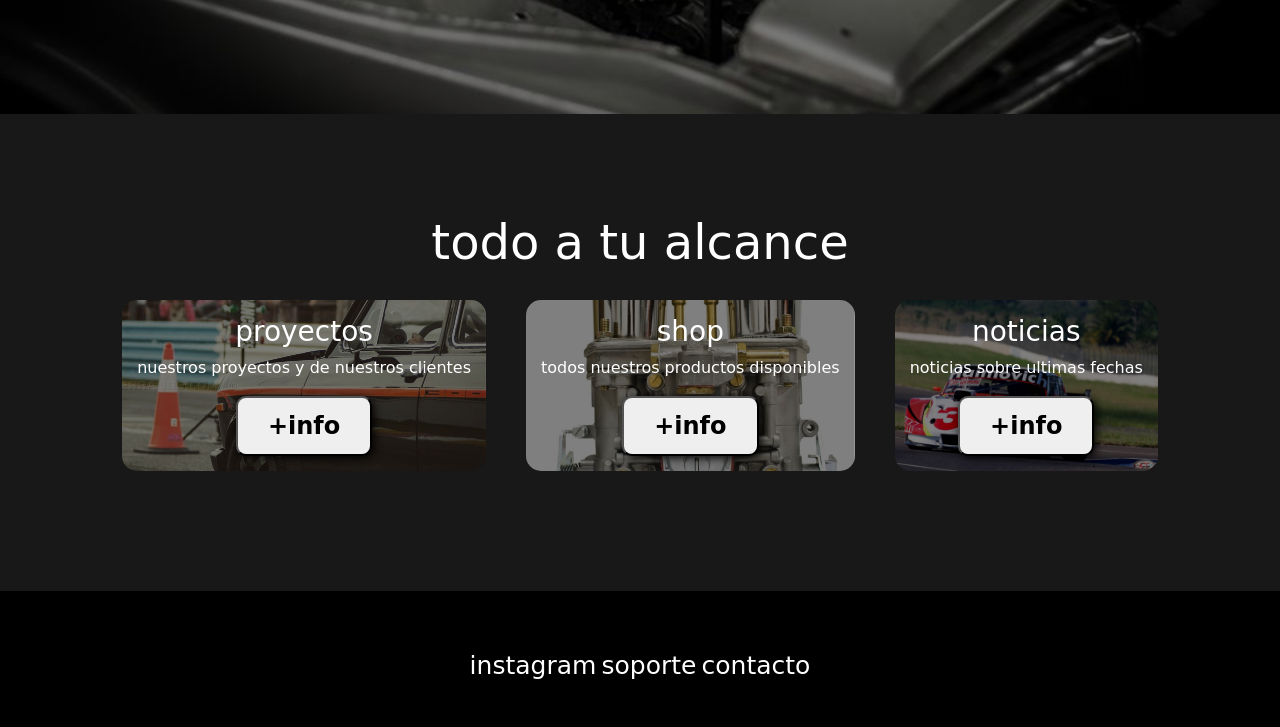
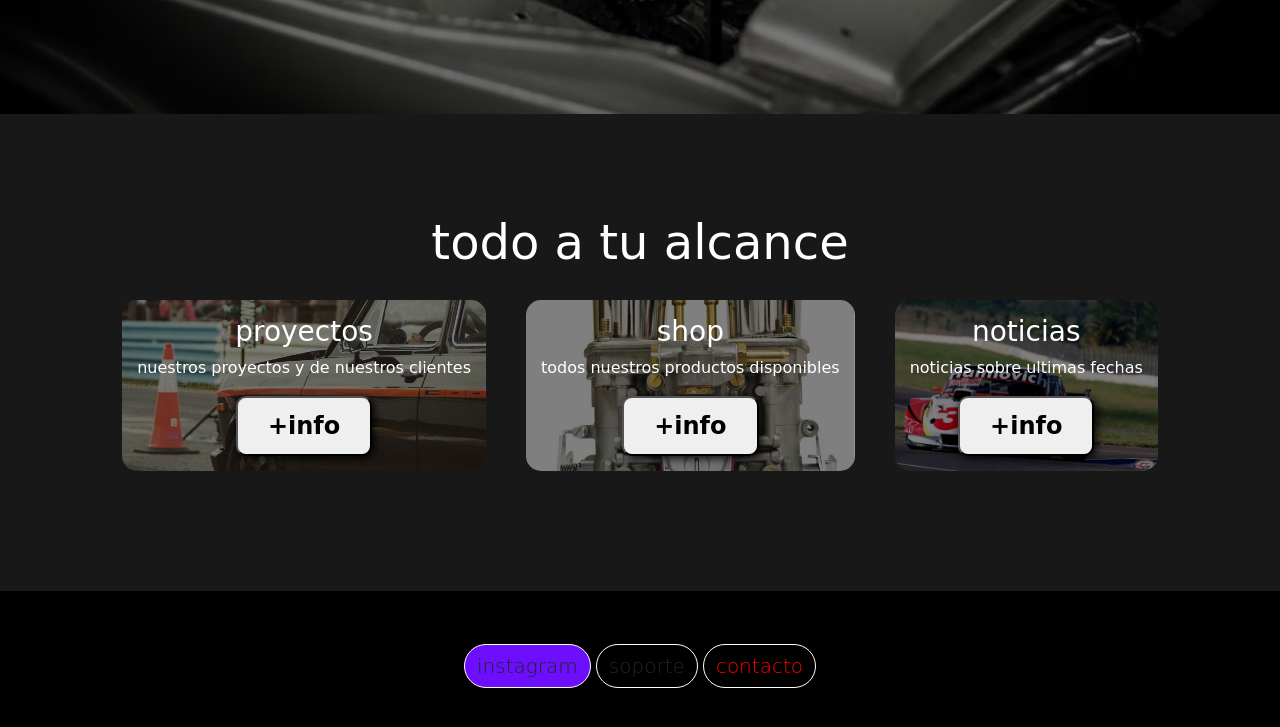
Before and after one commit to marianoacosta1/nuevo-repo, a website: page index.html in a window 1280 px wide. Shown: the part 606-1333 px from the top of the page. Drawn offline with nearby package versions, Linux system fonts and the light colour scheme; files whose address does not match are found by name; a web font is replaced by a local one.

Commit message:
subida sassii

```diff
--- a/index.html
+++ b/index.html
@@ -5,7 +5,7 @@
     <meta charset="UTF-8">
     <meta http-equiv="X-UA-Compatible" content="IE=edge">
     <meta name="viewport" content="width=device-width, initial-scale=1.0">
-    <link rel="stylesheet" href="./estilos/styles.css">
+    <link rel="stylesheet" href="./css/main.css">
     <link rel="preconnect" href="https://fonts.googleapis.com">
 <link rel="preconnect" href="https://fonts.gstatic.com" crossorigin>
 <link href="https://fonts.googleapis.com/css2?family=Koulen&display=swap" rel="stylesheet">
@@ -71,9 +71,9 @@
     </div>
      <footer>
          <div class="footer">
-            <a href="">instagram</a>
-            <a href="">soporte</a>
-            <a href="">contacto</a>
+            <a href="" class="btn btnfooter btning letrapequenia">instagram</a>
+            <a href="" class="btn btnfooter letrapequenia">soporte</a>
+            <a href="" class="btn btnfooter letrapequenia ftcontacto">contacto</a>
          </div>
      </footer>
 
--- a/package.json
+++ b/package.json
@@ -5,7 +5,8 @@
   "main": "index.js",
   "scripts": {
     "test": "echo \"Error: no test specified\" && exit 1",
-    "build-css": "node-sass --include-path scss scss/main.scss css/styles.css","watch-css": "nodemon -e scss -x \"npm run build-css\""
+    "build-css": "node-sass --include-path scss sass/main.scss  estilos/styles.css",
+    "watch-css": "nodemon -e scss -x \"npm run build-css\""
   },
   "repository": {
     "type": "git",
--- /dev/null
+++ b/sass/_btnes.scss
@@ -0,0 +1,10 @@
+.btnfooter{
+
+    text-align: center;
+    border-radius: 25px;
+    border: 1px solid white;
+}
+.btning{
+    @extend .btnfooter;
+    background-color: rgb(109, 14, 252);
+}
--- a/sass/_general.scss
+++ b/sass/_general.scss
@@ -130,7 +130,6 @@ header{
     }
 
 }
-
 
 
 .cartas:first-child{
--- /dev/null
+++ b/sass/_mapas.scss
@@ -0,0 +1,7 @@
+$footer: (
+    "contacto": red
+);
+
+.ftcontacto{
+    color: map-get($map: $footer, $key: contacto );
+}
--- /dev/null
+++ b/sass/_miins.scss
@@ -0,0 +1,8 @@
+@mixin fontsize($size, $weight) {
+    font-size: $size;
+    font-weight: $weight;
+
+}
+.letrapequenia {
+    @include fontsize(20px, 100);
+}
--- a/sass/main.scss
+++ b/sass/main.scss
@@ -1,3 +1,6 @@
 @import "./vars";
 @import "./general";
 @import "./medias";
+@import "./btnes";
+@import "./miins";
+@import "./mapas";
```
Also changed, not shown: css/main.css, estilos/main.css (added), 1 other file.
